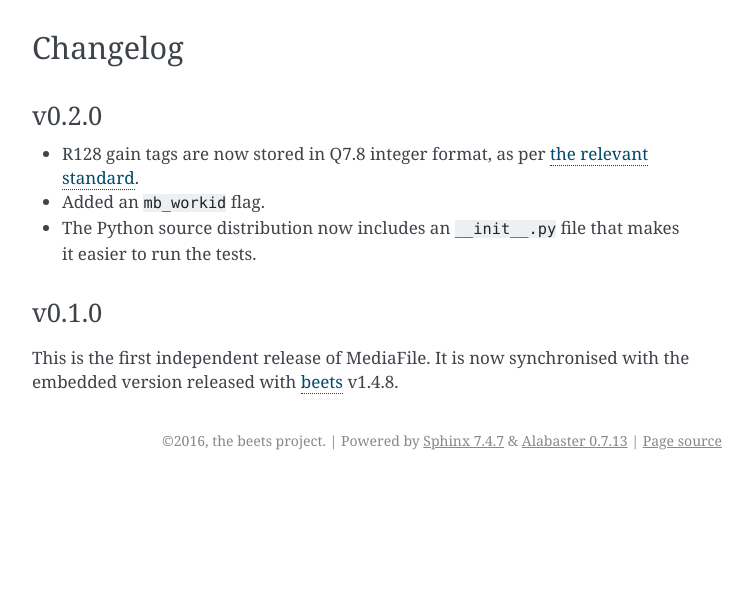
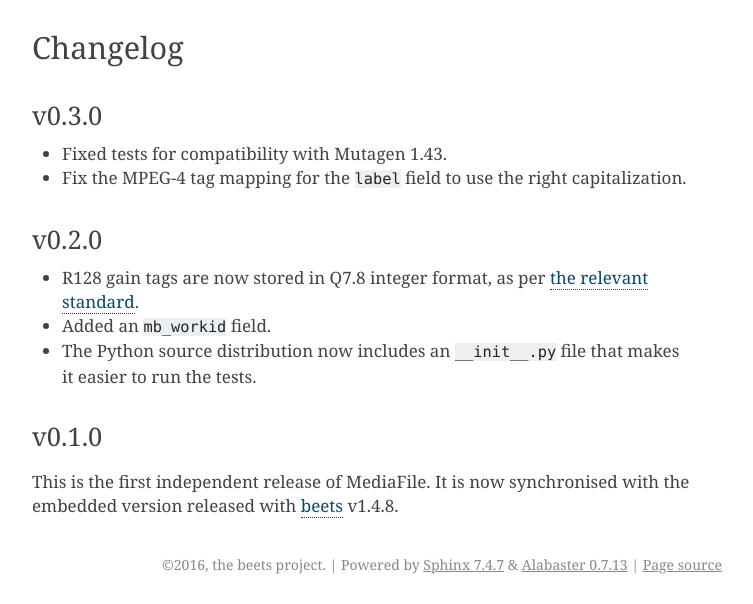
Before and after one commit to beetbox/mediafile, a Sphinx documentation site: the page built from docs/index.rst, in a window 1280 px wide and 900 px high, scrolled down 2020 px, cut to the strip 296-900 px from the top of the window. Shown: the whole strip, without its empty margins (388-1141 px from the left). Built offline with Sphinx 7.4.7, drawn with Linux system fonts in a browser that asks for light colours; before the commit the page ends 2796 px from its top, so only the background shows below that.

Commit message:
Changelog & version numbers for 0.3.0

```diff
--- a/docs/conf.py
+++ b/docs/conf.py
@@ -17,8 +17,8 @@ project = 'MediaFile'
 copyright = '2016, the beets project'
 author = 'the beets project'
 
-version = '0.2'
-release = '0.2.0'
+version = '0.3'
+release = '0.3.0'
 
 pygments_style = 'sphinx'
 htmlhelp_basename = 'mediafiledoc'
--- a/docs/index.rst
+++ b/docs/index.rst
@@ -100,12 +100,19 @@ Internals
 Changelog
 ---------
 
+v0.3.0
+''''''
+
+- Fixed tests for compatibility with Mutagen 1.43.
+- Fix the MPEG-4 tag mapping for the ``label`` field to use the right
+  capitalization.
+
 v0.2.0
 ''''''
 
 - R128 gain tags are now stored in Q7.8 integer format, as per
   `the relevant standard`_.
-- Added an ``mb_workid`` flag.
+- Added an ``mb_workid`` field.
 - The Python source distribution now includes an ``__init__.py`` file that
   makes it easier to run the tests.
 
--- a/setup.py
+++ b/setup.py
@@ -84,7 +84,7 @@ def _read(filename):
 
 setup(
     name='mediafile',
-    version='0.2.0',
+    version='0.3.0',
     description='low-level audio tag interface',
     author='Adrian Sampson',
     author_email='adrian@radbox.org',
```
